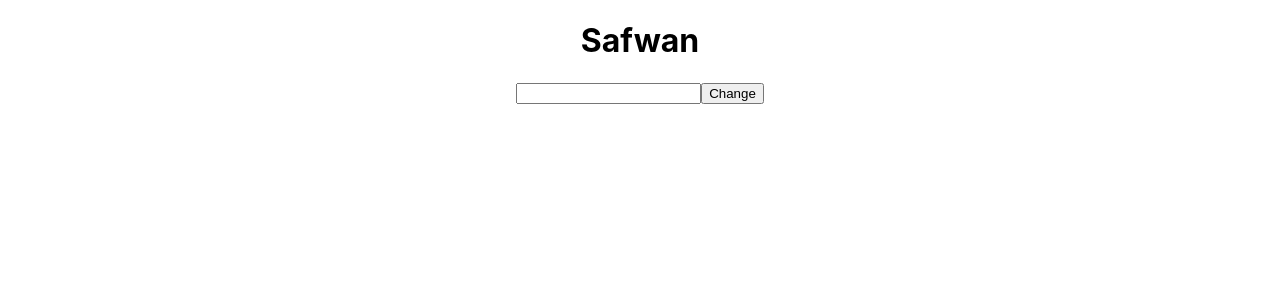
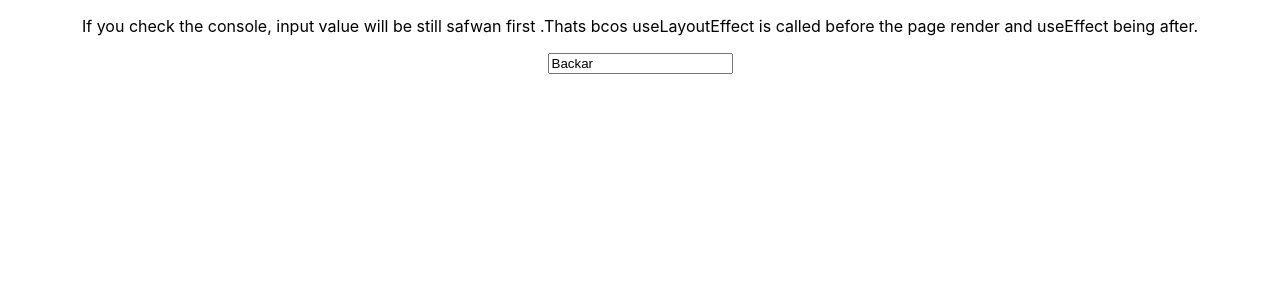
Before and after one commit to SafwanBackar/React-Hooks, a React (Create React App) app: page / in a window 1280 px wide. Shown: the top 300 px of the page. Built offline with nearby package versions, Linux system fonts and the light colour scheme.

Commit message:
useLayoutEffect hook

```diff
--- a/src/App.js
+++ b/src/App.js
@@ -1,7 +1,9 @@
 import './App.css';
 import UseEffect from './components/UseEffect';
+import UseLayoutEffect from './components/UseLayoutEffect';
 import UseReducer from './components/UseReducer';
 import UseRef from './components/UseRef';
+
 
 function App() {
   return (
@@ -9,9 +11,10 @@ function App() {
       {/* <UseState/> */}
       {/* <UseReducer/> */}
       {/* <UseEffect/> */}
-      <UseRef/>
+      {/* <UseRef/> */}
+      <UseLayoutEffect/>
     </div>
-  );
+  )
 }
 
 export default App;
--- /dev/null
+++ b/src/components/UseLayoutEffect.js
@@ -0,0 +1,27 @@
+import React, { useEffect, useLayoutEffect, useRef } from 'react'
+
+const UseLayoutEffect = () => {
+
+  const nameRef = useRef(null)
+
+  useLayoutEffect(()=>{
+    console.log(nameRef.current.value);
+  },[])
+
+  useEffect(()=>{
+    nameRef.current.value = 'Backar'
+  },[])
+
+
+
+  return (
+    <div>
+      <p>If you check the console, input value will be still safwan first
+         .Thats bcos useLayoutEffect is called before the page render and useEffect being after.
+      </p>
+      <input ref={nameRef} value='Safwan'></input>
+    </div>
+  )
+}
+
+export default UseLayoutEffect
```
